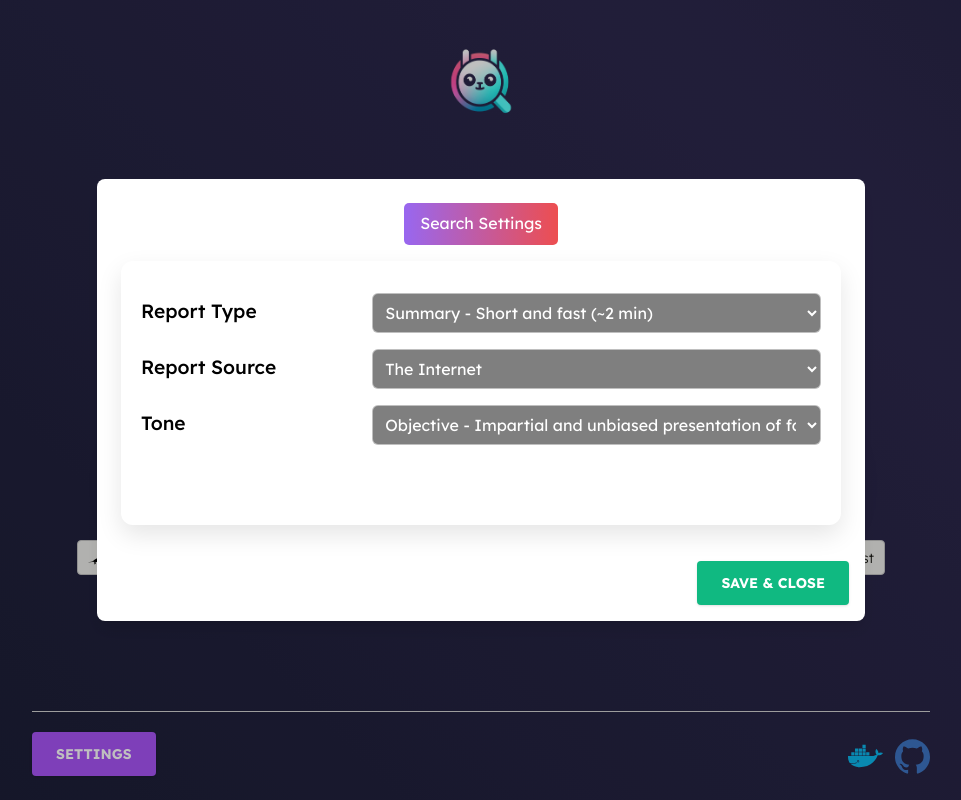
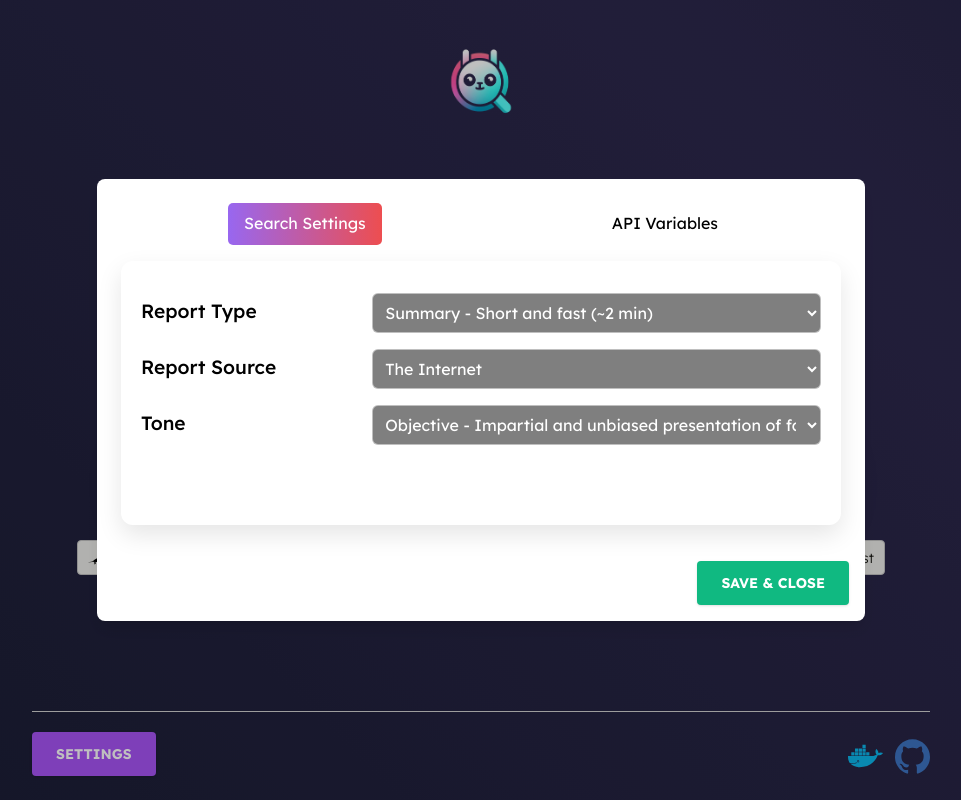
Before and after one commit to assafelovic/gpt-researcher, a Next.js app in the folder multi_agents/frontend/: page / in a window 1280 px wide. Both pictures are taken after a click on the button "SETTINGS". Shown: the whole page, without its empty margins (159-1120 px from the left). Built offline with nearby package versions, Linux system fonts and the light colour scheme; no server answers.

Commit message:
bring back api variables button

```diff
--- a/multi_agents/frontend/components/Settings/Modal.js
+++ b/multi_agents/frontend/components/Settings/Modal.js
@@ -126,7 +126,7 @@ export default function Modal({ setChatBoxSettings, chatBoxSettings }) {
                 <div className="relative p-6 flex-auto">
                   <div className="tabs">
                     <button onClick={() => setActiveTab('search')} className={`tab-button ${activeTab === 'search' ? 'active' : ''}`}>Search Settings</button>
-                    {/* <button onClick={() => setActiveTab('api')} className={`tab-button ${activeTab === 'api' ? 'active' : ''}`}>API Variables</button> */}
+                    <button onClick={() => setActiveTab('api')} className={`tab-button ${activeTab === 'api' ? 'active' : ''}`}>API Variables</button>
                   </div>
                   {activeTab === 'search' && (
                     <div className="App">
```
